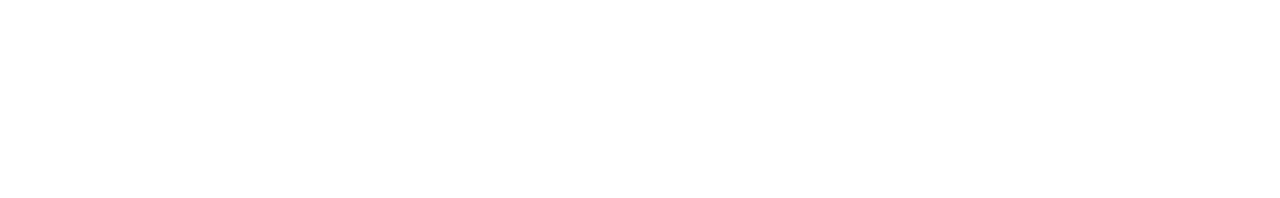
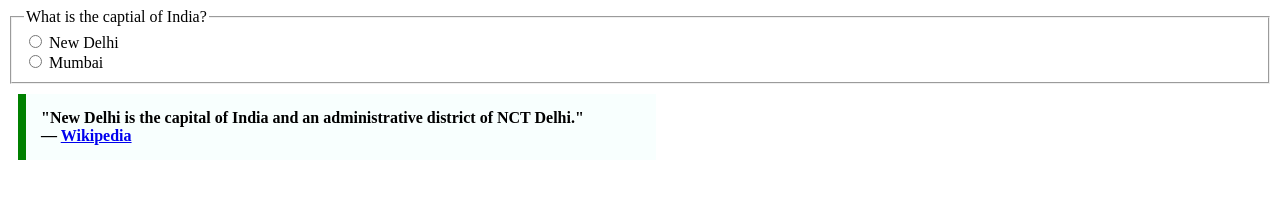
Before and after one commit to acciojob/trivia-happydagar6, a website: page main.html in a window 1280 px wide. Drawn offline with Linux system fonts and the light colour scheme.

Commit message:
created a submission

```diff
--- a/main.html
+++ b/main.html
@@ -8,6 +8,28 @@
 
 <body>
 	<!-- the entire body must be written by student -->
+	<form>
+    <fieldset>
+      <legend>What is the captial of India?</legend>
+
+      <label>
+        <input type="radio" name="capital" value="new-delhi">
+        New Delhi
+      </label>
+      <br>
+
+      <label>
+        <input type="radio" name="capital" value="mumbai">
+        Mumbai
+      </label>
+    </fieldset>
+  </form>
+
+  <blockquote cite="https://en.wikipedia.org/wiki/New_Delhi">
+    "New Delhi is the capital of India and an administrative district of NCT Delhi."
+    <footer>— <a href="https://en.wikipedia.org/wiki/New_Delhi" target="_blank" rel="noopener noreferrer">Wikipedia</a></footer>
+  </blockquote>
+
     <script type="text/javascript" src="./script.js">
 </script>
 
--- a/styles.css
+++ b/styles.css
@@ -1,2 +1,10 @@
 
 /* Your CSS Code here. */
+blockquote {
+      max-width: 600px;
+      margin: 10px;
+      padding: 15px;
+      border-left: 8px solid green;
+      background-color: #f8fffe;
+      font-weight: bold;
+    }
```
